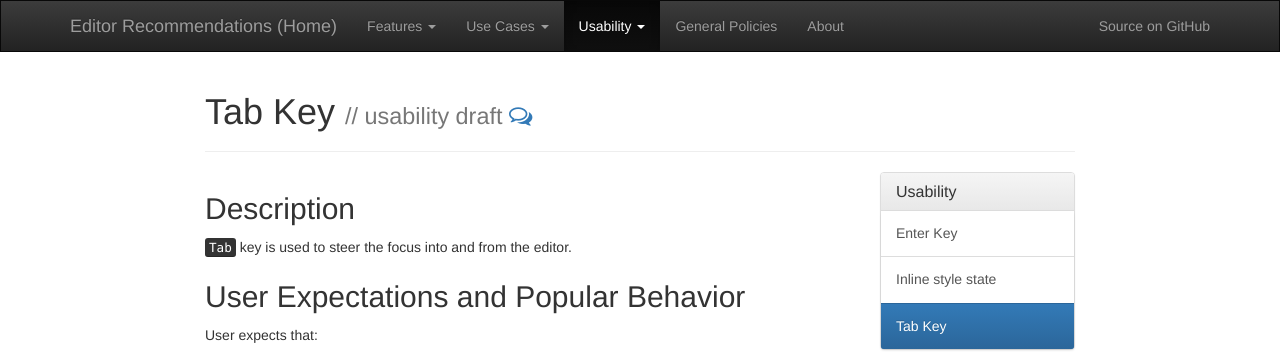
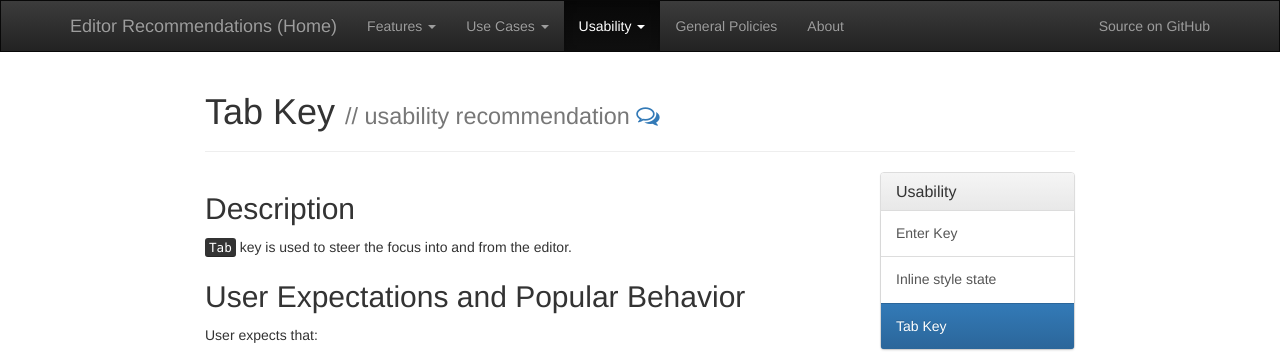
Before and after one commit to ckeditor/editor-recommendations, a Jekyll site: the page built from _usability/tab-key.md, in a window 1280 px wide. Shown: the top 352 px of the page. Built offline with Jekyll 4.4.1, drawn with Linux system fonts in a browser that asks for light colours; nearby versions of some CDN libraries.

Commit message:
Make Tab Key a recommendation. Closes #41.

```diff
--- a/_usability/tab-key.md
+++ b/_usability/tab-key.md
@@ -1,10 +1,10 @@
 ---
 usability:
   title: "Tab Key"
-  status: "Draft"
+  status: "Recommendation"
   discussion: "https://github.com/ckeditor/editor-recommendations/issues/41"
 
-description: Draft for Tab key behavior in WYSIWYG.
+description: Recommendation for Tab key behavior in WYSIWYG.
 layout: default
 ---
 
```
